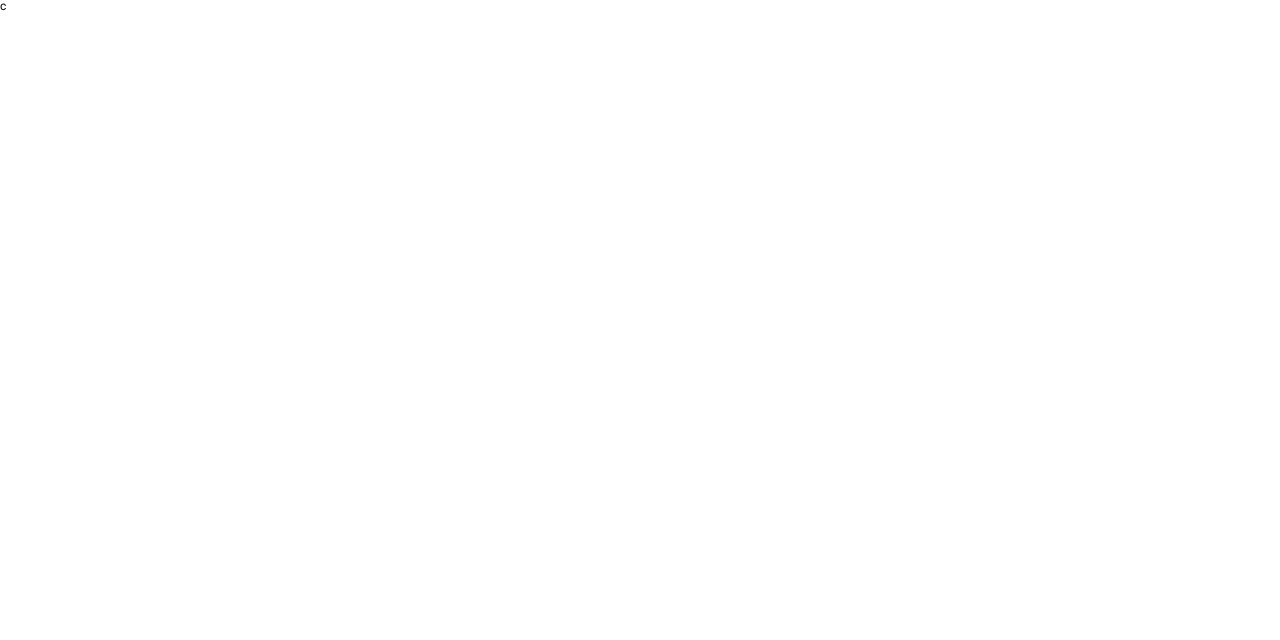
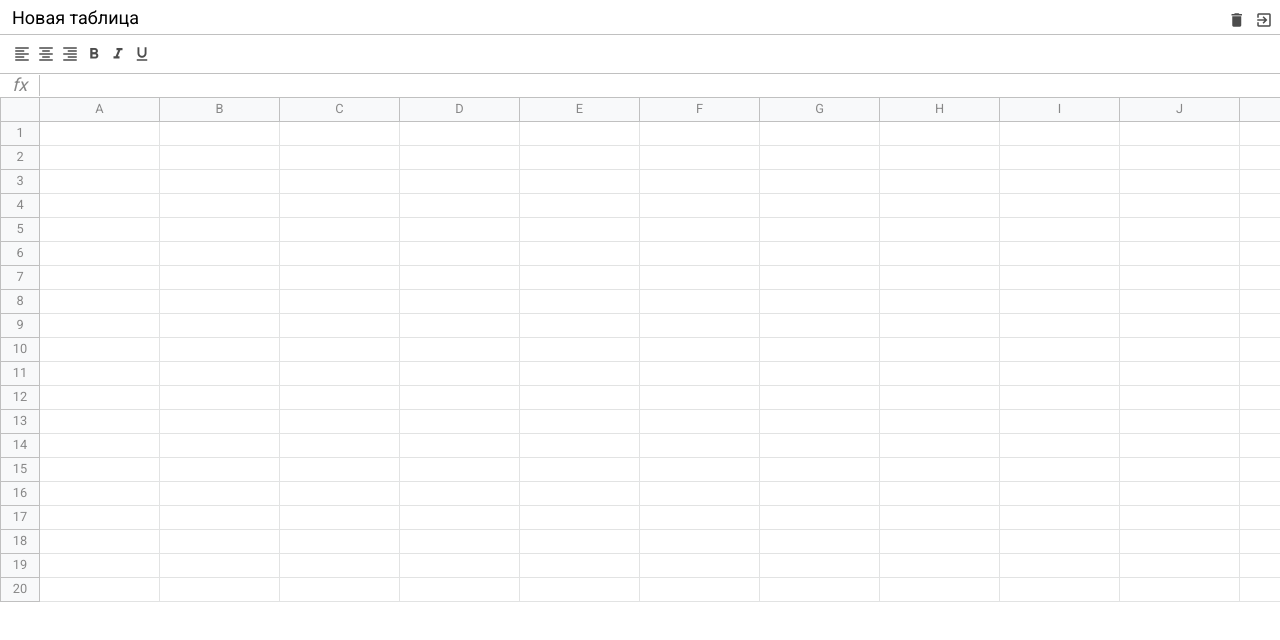
Before and after one commit to ououououoououyyyyy/ExLe, a website built with webpack: page src/index.html in a window 1280 px wide. Built offline with nearby package versions, Linux system fonts and the light colour scheme.

Commit message:
Finish base framework functional

```diff
--- a/package.json
+++ b/package.json
@@ -25,6 +25,7 @@
   "browserslist": "> 0.25%, not dead",
   "devDependencies": {
     "@babel/core": "^7.11.6",
+    "@babel/plugin-proposal-class-properties": "^7.10.4",
     "@babel/preset-env": "^7.11.5",
     "babel-eslint": "^10.1.0",
     "babel-loader": "^8.1.0",
--- /dev/null
+++ b/src/components/excel/Excel.js
@@ -0,0 +1,27 @@
+import {$} from '@core/dom';
+
+export class Excel {
+  constructor(selector, options) {
+    this.$el = $(selector)
+    this.components = options.components || []
+  }
+
+  getRoot() {
+    const $root = $.create('div', 'excel')
+
+    this.components = this.components.map(Component => {
+      const $el = $.create('div', Component.className)
+      const component = new Component($el);
+      $el.html(component.toHTML())
+      $root.append($el)
+      return component
+    })
+    return $root
+  }
+
+  render() {
+    this.$el.append(this.getRoot())
+
+    this.components.forEach(component => component.init())
+  }
+}
--- /dev/null
+++ b/src/components/formula/Formula.js
@@ -0,0 +1,28 @@
+import {ExcelComponent} from '@core/ExcelComponent';
+
+export class Formula extends ExcelComponent {
+  static className = 'excel__formula'
+
+  constructor($root, options) {
+    super($root, {
+      name: 'Formula',
+      listeners: ['input', 'click']
+    })
+  }
+
+  toHTML() {
+    return `
+      <div class="info">fx</div>
+      <div class="input" contenteditable spellcheck="false"></div>
+    `
+  }
+
+  onInput(event) {
+    console.log(this)
+    console.log('Formula: onInput', event.target.textContent.trim())
+  }
+
+  onClick(event) {
+    console.log('clicked')
+  }
+}
--- /dev/null
+++ b/src/components/header/Header.js
@@ -0,0 +1,23 @@
+import {ExcelComponent} from '@core/ExcelComponent';
+
+export class Header extends ExcelComponent {
+  static className = 'excel__header'
+
+  toHTML() {
+    return `
+
+      <input type="text" class="input" value="Новая таблица" />
+
+      <div>
+
+        <div class="button">
+          <i class="material-icons">delete</i>
+        </div>
+
+        <div class="button">
+          <i class="material-icons">exit_to_app</i>
+        </div>
+
+    `
+  }
+}
--- /dev/null
+++ b/src/components/table/Table.js
@@ -0,0 +1,10 @@
+import {ExcelComponent} from '@core/ExcelComponent';
+import {createTable} from '@/components/table/table.template';
+
+export class Table extends ExcelComponent {
+  static className = 'excel__table'
+
+  toHTML() {
+    return createTable(20);
+  }
+}
--- /dev/null
+++ b/src/components/table/table.template.js
@@ -0,0 +1,49 @@
+const CODES = {
+  A: 65,
+  Z: 90,
+}
+
+function createCell(data = '') {
+  return `<div class="cell" contenteditable="">${data}</div>`
+}
+
+function createRow(info, content, ) {
+  return `
+    <div class="row">
+    <div class="row-info">${info ? info : ''}</div>
+    <div class="row-data">${content}</div>
+    </div>
+  `
+}
+
+function createColumn(col) {
+  return `<div class="column">${col}</div>`
+}
+
+function toChar(_, index) {
+  return String.fromCharCode(CODES.A + index)
+}
+
+export function createTable(rowsCount = 15) {
+  const colsCount = CODES.Z - CODES.A + 1
+  const rows = []
+
+  const columns = new Array(colsCount)
+      .fill('')
+      .map(toChar)
+      .map(createColumn)
+      .join('')
+
+  rows.push(createRow(null, columns))
+
+  for (let i = 0; i < rowsCount; i++) {
+    const cells = new Array(colsCount)
+        .fill('')
+        .map( () => createCell())
+        .join('')
+
+    rows.push(createRow(i+1, cells))
+  }
+
+  return rows.join('')
+}
--- /dev/null
+++ b/src/components/toolbar/Toolbar.js
@@ -0,0 +1,45 @@
+import {ExcelComponent} from '@core/ExcelComponent';
+
+export class Toolbar extends ExcelComponent {
+  static className = 'excel__toolbar'
+
+  constructor($root, ) {
+    super($root, {
+      name: 'Toolbar',
+      listeners: ['click']
+    });
+  }
+
+  toHTML() {
+    return `
+
+      <div class="button">
+        <i class="material-icons">format_align_left</i>
+      </div>
+
+      <div class="button">
+        <i class="material-icons">format_align_center</i>
+      </div>
+
+      <div class="button">
+        <i class="material-icons">format_align_right</i>
+      </div>
+
+      <div class="button">
+        <i class="material-icons">format_bold</i>
+      </div>
+
+      <div class="button">
+        <i class="material-icons">format_italic</i>
+      </div>
+
+      <div class="button">
+        <i class="material-icons">format_underlined</i>
+      </div>
+    `
+  }
+
+  onClick(event) {
+    console.log(event.target)
+  }
+}
--- /dev/null
+++ b/src/core/DomListener.js
@@ -0,0 +1,36 @@
+import {capitalize} from '@core/utils';
+
+export class DomListener {
+  constructor($root, listeners = []) {
+    if (!$root) {
+      throw new Error('No root provided for DomListener')
+    }
+    this.$root = $root
+    this.listeners = listeners;
+  }
+
+  initDomListeners() {
+    this.listeners.forEach(listener => {
+      const method = this._getMethodName(listener);
+      if (!this[method]) {
+        const name = this.name || ``;
+        throw new Error(
+            `Method ${method} is not implemented in ${name} Component`
+        )
+      }
+      this[method] = this[method].bind(this)
+      this.$root.on(listener, this[method])
+    })
+  }
+
+  removeDomListeners() {
+    this.listeners.forEach(listener => {
+      const method = this._getMethodName(listener);
+      this.$root.off(listener, this[method])
+    })
+  }
+
+  _getMethodName(eventName) {
+    return 'on' + capitalize(eventName)
+  }
+}
--- /dev/null
+++ b/src/core/ExcelComponent.js
@@ -0,0 +1,19 @@
+import {DomListener} from '@core/DomListener';
+
+export class ExcelComponent extends DomListener {
+  constructor($root, options = {}) {
+    super($root, options.listeners)
+  }
+
+  toHTML() {
+    return ``
+  }
+
+  init() {
+    this.initDomListeners()
+  }
+
+  destroy() {
+    this.removeDomListeners()
+  }
+}
--- /dev/null
+++ b/src/core/dom.js
@@ -0,0 +1,54 @@
+class Dom {
+  constructor(selector) {
+    // #app
+    this.$el = typeof selector === 'string'
+        ? document.querySelector(selector)
+        : selector
+  }
+
+  html(html) {
+    if (typeof html === 'string') {
+      this.$el.innerHTML = html
+      return this
+    }
+    return this.$el.outerHTML.trim()
+  }
+
+  clear() {
+    this.html('')
+    return this
+  }
+
+  on(eventType, callback) {
+    this.$el.addEventListener(eventType, callback)
+  }
+
+  off(eventType, callback) {
+    this.$el.removeEventListener(eventType, callback)
+  }
+
+  append(node) {
+    if (node instanceof Dom) {
+      node = node.$el
+    }
+    if (Element.prototype.append) {
+      this.$el.append(node)
+    } else {
+      this.$el.appendChild(node)
+    }
+
+    return this
+  }
+}
+
+export function $(selector) {
+  return new Dom(selector)
+}
+
+$.create = (tagName, classes = '') => {
+  const el = document.createElement(tagName)
+  if (classes) {
+    el.classList.add(classes)
+  }
+  return $(el)
+}
--- /dev/null
+++ b/src/core/utils.js
@@ -0,0 +1,6 @@
+export function capitalize(string) {
+  if (typeof string !== 'string') {
+    return ''
+  }
+  return string.charAt(0).toUpperCase() + string.slice(1)
+}
--- a/src/index.html
+++ b/src/index.html
@@ -15,4 +15,3 @@
 
 </body>
 </html>
-c
--- a/src/index.js
+++ b/src/index.js
@@ -1,3 +1,12 @@
 import './scss/index.scss'
+import {Excel} from '@/components/excel/Excel';
+import {Header} from '@/components/header/Header';
+import {Toolbar} from '@/components/toolbar/Toolbar';
+import {Formula} from '@/components/formula/Formula';
+import {Table} from '@/components/table/Table';
 
-console.log('Working!')
+const excel = new Excel('#app', {
+  components: [Header, Toolbar, Formula, Table],
+})
+
+excel.render()
--- a/webpack.config.js
+++ b/webpack.config.js
@@ -14,7 +14,8 @@ const jsLoaders = () => {
     {
       loader: 'babel-loader',
       options: {
-        presets: ['@babel/preset-env']
+        presets: ['@babel/preset-env'],
+        plugins: ['@babel/plugin-proposal-class-properties']
       }
     }
   ]
```
Also changed, not shown: 1 other file.
